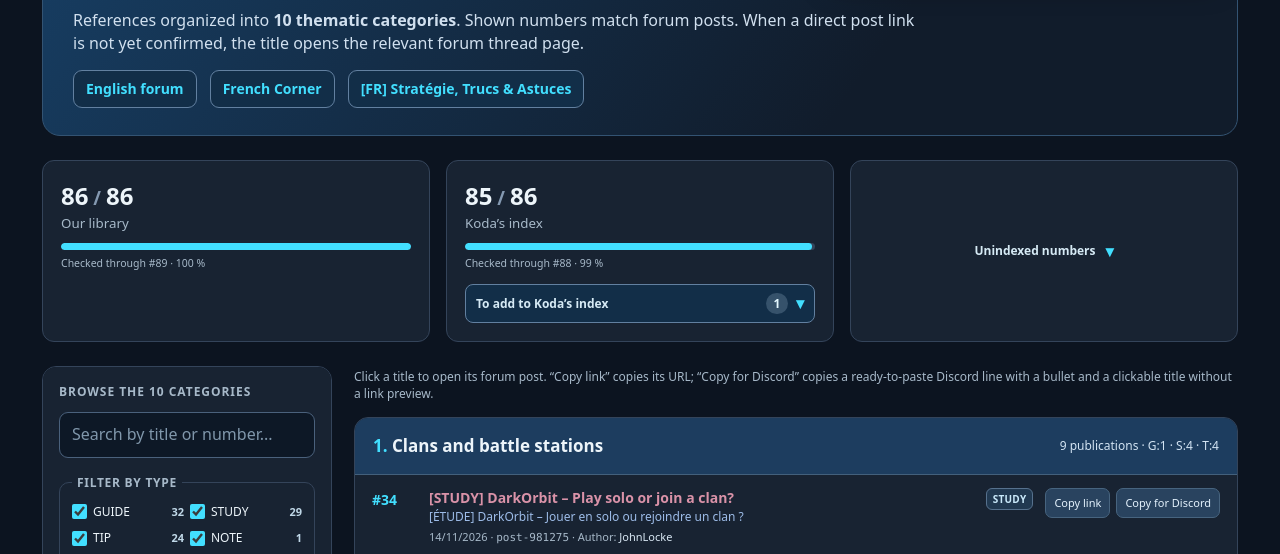
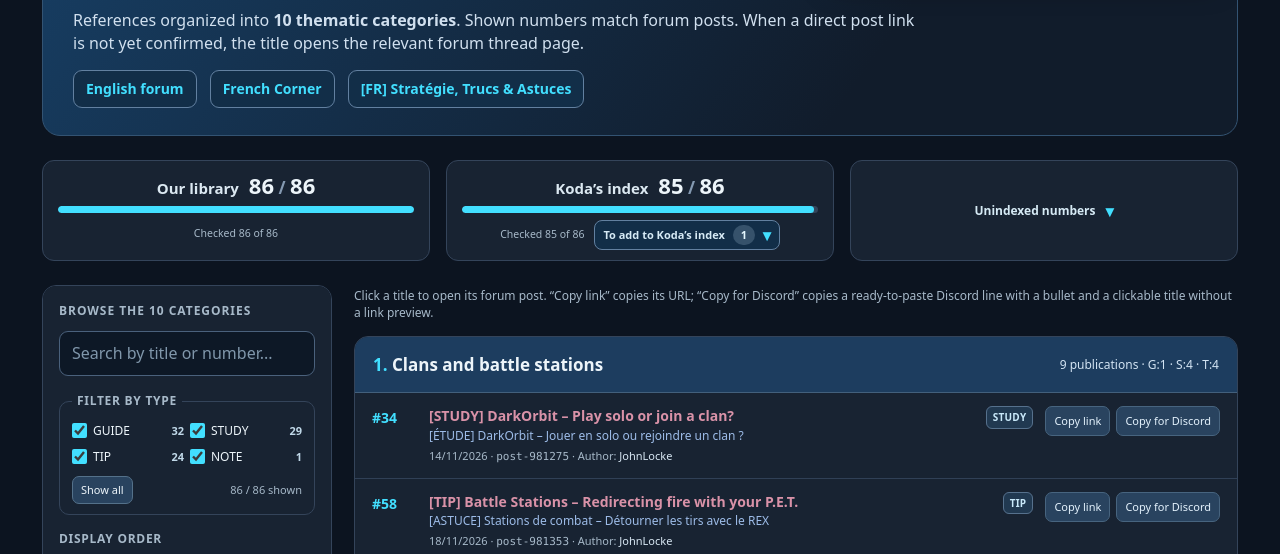
Before and after one commit to JohnLocke70/darkorbit-info, a plain HTML site: page index.html in a window 1280 px wide. Shown: the part 173-727 px from the top of the page. Drawn offline with Linux system fonts and the light colour scheme.

Commit message:
Add files via upload

```diff
--- a/index.html
+++ b/index.html
@@ -156,18 +156,24 @@ html[lang="en"] .pending-link[lang="en"]{display:inline}
 /* Trois indicateurs équilibrés et des espacements verticaux harmonisés. */
 .stats-row{display:grid;grid-template-columns:repeat(3,minmax(0,1fr));gap:16px;align-items:stretch;margin:24px 0}
 .stats-row .stats,.stats-row .tracking-actions{display:contents}
-.stats-row .stat{width:100%;min-width:0;min-height:154px;height:100%;padding:18px;display:flex;flex-direction:column;justify-content:center}
-.stats-row .progress-stat{flex:none;min-width:0;justify-content:flex-start}
-.stats-row .koda-anchor{position:relative;flex-shrink:0;width:100%;height:auto;margin:12px 0 0}
-.stats-row .koda-toggle{width:100%;height:auto;min-height:0;display:flex;align-items:center;justify-content:space-between;
-  gap:8px;text-align:left;background:#122e48;border:1px solid #6280a0;border-radius:8px;padding:8px 10px}
+.stats-row .stat{width:100%;min-width:0;min-height:100px;height:100%;padding:10px 15px;display:flex;flex-direction:column;justify-content:center}
+.stats-row .progress-stat{flex:none;min-width:0;justify-content:flex-start;text-align:center}
+.stats-row .progress-heading{display:flex;align-items:baseline;justify-content:center;gap:10px;flex-wrap:wrap;line-height:1.3}
+.stats-row .progress-heading small{font-size:15px;color:#dbe8f1;font-weight:650}
+.stats-row .progress-heading strong{display:inline;font-size:22px;white-space:nowrap}
+.stats-row .progress-caption{text-align:center;margin:0;white-space:nowrap}
+.stats-row .progress-meta{display:flex;align-items:center;justify-content:center;gap:10px;min-height:27px;margin-top:7px;flex-wrap:wrap}
+.stats-row .koda-anchor{position:relative;flex:0 0 auto;width:auto;height:auto;margin:0}
+.stats-row .koda-toggle{width:auto;height:auto;min-height:0;display:flex;align-items:center;justify-content:space-between;
+  gap:8px;text-align:left;background:#122e48;border:1px solid #6280a0;border-radius:8px;padding:4px 8px;font-size:11px}
 .stats-row .koda-toggle:hover{background:#214969}
 .stats-row #koda-toggle-label{flex:1;min-width:0}
 .stats-row .excluded-anchor{width:100%;height:100%;min-width:0;margin:0}
-.stats-row .excluded-toggle{width:100%;height:100%;min-height:154px;display:flex;justify-content:center;align-items:center;gap:10px;
+.stats-row .excluded-toggle{width:100%;height:100%;min-height:100px;display:flex;justify-content:center;align-items:center;gap:10px;
   background:var(--panel);border:1px solid var(--border);border-radius:12px;padding:18px;text-align:center}
 .stats-row .excluded-toggle > span:first-child{flex:0 0 auto}
 .stats-row .excluded-toggle:hover{background:var(--raised)}
+.stats-row .progress-track{margin-top:6px}
 .stats-row .koda-panel,.stats-row .excluded-panel{max-width:calc(100vw - 30px)}
 /* Compteurs de types à l'endroit des cases à cocher. */
 .type-option{display:grid;grid-template-columns:15px minmax(0,1fr) auto;gap:6px;width:100%;align-items:center}
@@ -182,10 +188,14 @@ html[lang="en"] .pending-link[lang="en"]{display:inline}
 }
 @media(max-width:540px){
  .stats-row{grid-template-columns:minmax(0,1fr);gap:12px;margin:18px 0}
- .stats-row .stat{min-height:0;padding:16px}
+ .stats-row .stat{min-height:0;padding:12px 14px}
+ .stats-row .progress-heading{gap:6px}
  .stats-row .excluded-anchor{grid-column:auto}
  .stats-row .excluded-toggle{min-height:74px}
- .stats-row .koda-panel,.stats-row .excluded-panel{width:min(420px,calc(100vw - 30px));left:0;right:auto}
+ .stats-row #koda-progress-stat{position:relative}
+ .stats-row .koda-anchor{position:static}
+ .stats-row .koda-panel{left:10px;right:10px;width:auto;max-width:none}
+ .stats-row .excluded-panel{width:min(420px,calc(100vw - 30px));left:0;right:auto}
  .section-top .section-count{text-align:left;white-space:normal}
 }
 @media print{.stats-row{display:none}}
@@ -206,16 +216,14 @@ html[lang="en"] .pending-link[lang="en"]{display:inline}
 <div class="stats-row">
 <div class="stats">
  <div class="stat progress-stat" id="library-progress-stat">
-  <strong><span id="library-covered">86</span><span class="fraction-separator"> / </span><span id="library-total">86</span></strong>
-  <small>Notre bibliothèque</small>
+  <div class="progress-heading"><small>Notre bibliothèque</small><strong><span id="library-covered">86</span><span class="fraction-separator"> / </span><span id="library-total">86</span></strong></div>
   <div class="progress-track" role="progressbar" aria-label="Avancement de notre bibliothèque" aria-valuemin="0" aria-valuemax="86" aria-valuenow="86"><span class="progress-fill" id="library-progress-fill" style="width:100%"></span></div>
-  <span class="progress-caption" id="library-progress-caption">Vérifié jusqu’au #89 · 100 %</span>
+  <div class="progress-meta"><span class="progress-caption" id="library-progress-caption">Vérifié 86 sur 86</span></div>
  </div>
  <div class="stat progress-stat" id="koda-progress-stat">
-  <strong><span id="koda-covered">85</span><span class="fraction-separator"> / </span><span id="koda-total">86</span></strong>
-  <small>Sommaire de Koda</small>
+  <div class="progress-heading"><small>Sommaire de Koda</small><strong><span id="koda-covered">85</span><span class="fraction-separator"> / </span><span id="koda-total">86</span></strong></div>
   <div class="progress-track" role="progressbar" aria-label="Avancement du sommaire de Koda" aria-valuemin="0" aria-valuemax="86" aria-valuenow="85"><span class="progress-fill" id="koda-progress-fill" style="width:99%"></span></div>
-  <span class="progress-caption" id="koda-progress-caption">Vérifié jusqu’au #88 · 99 %</span>
+  <div class="progress-meta"><span class="progress-caption" id="koda-progress-caption">Vérifié 85 sur 86</span>
   <div class="koda-anchor">
     <button class="koda-toggle" type="button" id="koda-toggle" aria-controls="koda-panel" aria-expanded="false" aria-haspopup="true">
       <span id="koda-toggle-label">À ajouter chez Koda</span><span class="koda-count" id="koda-missing-count">1</span><span class="koda-chevron" aria-hidden="true">▾</span>
@@ -226,6 +234,7 @@ html[lang="en"] .pending-link[lang="en"]{display:inline}
       <p class="koda-link-note"><strong>À signaler :</strong> le guide Écho (#39) figure dans le sommaire, mais son titre n'est pas cliquable.</p>
       <p class="koda-snapshot-note" id="koda-snapshot-note">Comparaison vérifiée le 23/11/2026 : forum jusqu’au #89, sommaire de Koda jusqu’au #88.</p>
     </div>
+  </div>
   </div>
  </div>
 </div>
@@ -823,8 +832,8 @@ html[lang="en"] .pending-link[lang="en"]{display:inline}
   setText('.forum-links a:first-child',tr('Forum anglais','English forum'));
   // L'avis sur la langue des messages du forum n'est plus permanent.
   // Il apparaît pendant 10 secondes au changement de langue ou lors d'une première visite en anglais.
-  setText('.stats .stat:nth-child(1) small',tr('Notre bibliothèque','Our library'));
-  setText('.stats .stat:nth-child(2) small',tr('Sommaire de Koda','Koda’s index'));
+  setText('#library-progress-stat .progress-heading small',tr('Notre bibliothèque','Our library'));
+  setText('#koda-progress-stat .progress-heading small',tr('Sommaire de Koda','Koda’s index'));
   setAttr('#library-progress-stat .progress-track','aria-label',tr('Avancement de notre bibliothèque','Progress of our library'));
   setAttr('#koda-progress-stat .progress-track','aria-label',tr('Avancement du sommaire de Koda','Progress of Koda’s index'));
   setText('#koda-toggle-label',tr('À ajouter chez Koda','To add to Koda’s index'));
@@ -972,7 +981,7 @@ html[lang="en"] .pending-link[lang="en"]{display:inline}
    const track=document.querySelector('#'+group+'-progress-stat .progress-track');
    track.setAttribute('aria-valuemax',String(total));
    track.setAttribute('aria-valuenow',String(count));
-   document.getElementById(group+'-progress-caption').textContent=tr('Vérifié jusqu’au #','Checked through #')+until+' · '+percentage+' %';
+   document.getElementById(group+'-progress-caption').textContent=tr('Vérifié '+count+' sur '+total,'Checked '+count+' of '+total);
   }
   setProgress('library',siteCount,libraryCheckedThrough);
   setProgress('koda',kodaCount,kodaCheckedThrough);
```
